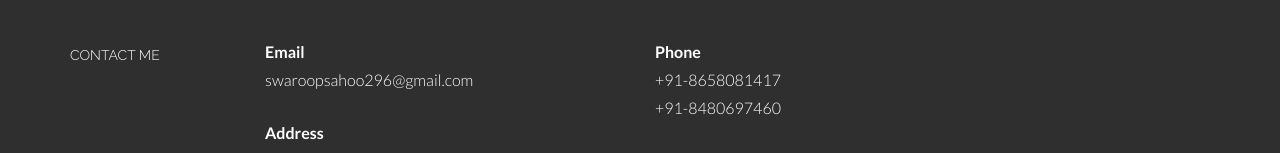
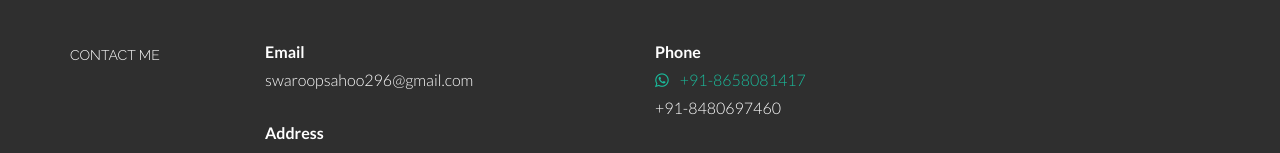
Before and after one commit to hunnyswaroop/hunnyswaroop.github.io, a plain HTML site: page index.html in a window 1280 px wide. Shown: the part 4095-4248 px from the top of the page. Drawn offline with Linux system fonts and the light colour scheme.

Commit message:
Update index.html

```diff
--- a/index.html
+++ b/index.html
@@ -353,7 +353,7 @@
           </div>
           <div class="col-lg-6">
             <p>
-              <t>Phone</t><br/> +91-8658081417<br/> +91-8480697460 <br/>
+              <t>Phone</t><br/><a href="https://wa.me/918658081417?text=Hi%20there%2C%20I%27m%20Swaroop%2C%20%F0%9F%98%8A%20Thanks%20for%20contacting%20me.%20How%20may%20i%20help%20you%3F"><i class="fa fa-whatsapp"></i> +91-8658081417 </a> <br/> +91-8480697460 <br/>
             </p>
             <p>
               <t>More</t><br/>
```
